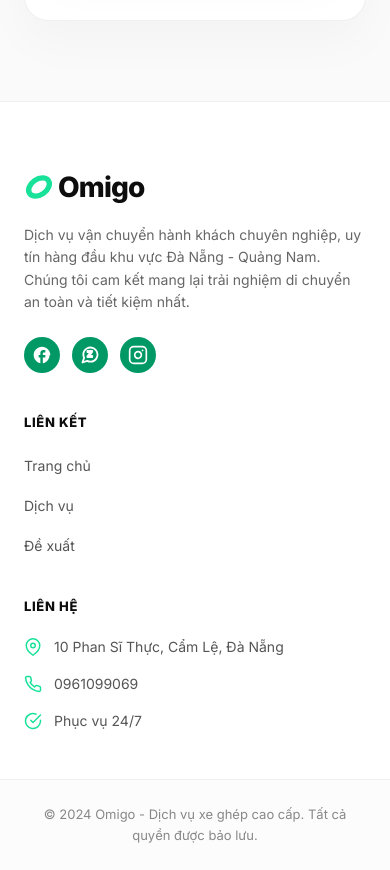
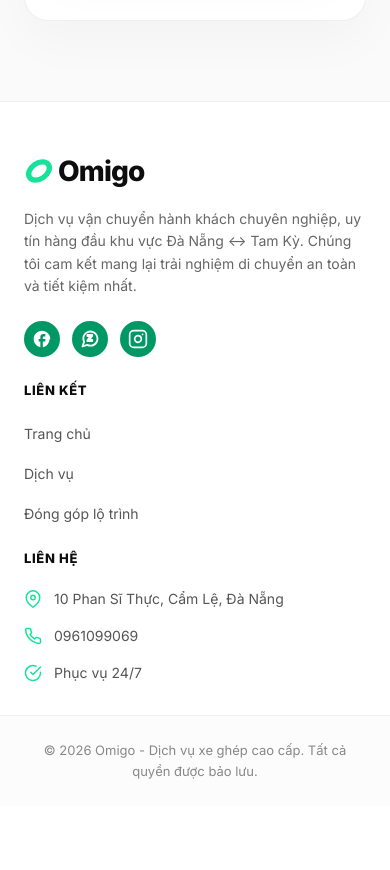
Before and after one commit to hotanduytung/Omigo, a Next.js app: page / in a window 390 px wide. Shown: the part 4926-5796 px from the top of the page. After the commit the page ends 5732 px from the top, so only its background shows below. Built offline with nearby package versions, Linux system fonts and the light colour scheme.

Commit message:
Optimize footer responsive spacing and update text content

```diff
--- a/src/app/globals.css
+++ b/src/app/globals.css
@@ -852,15 +852,16 @@
 .footer-grid {
   display: grid;
   grid-template-columns: repeat(1, 1fr);
-  gap: 40px;
+  gap: 24px;
   max-width: 1200px;
   margin: 0 auto;
-  padding: 0 24px 48px;
+  padding: 0 24px 32px;
 }
 
 @media (min-width: 768px) {
   .footer-grid {
     grid-template-columns: repeat(2, 1fr);
+    gap: 32px;
   }
 }
 
@@ -868,5 +869,6 @@
   .footer-grid {
     grid-template-columns: 2fr 1fr 1fr;
     gap: 32px;
+    padding-bottom: 48px;
   }
 }
--- a/src/app/layout.tsx
+++ b/src/app/layout.tsx
@@ -15,8 +15,8 @@
 });
 
 export const metadata: Metadata = {
-  title: 'Migo - Di chuyển thông minh, tiết kiệm',
-  description: 'Migo kết nối các chuyến xe ghép, bao xe và gửi hàng an toàn, siêu rẻ tại Việt Nam.',
+  title: 'Omigo - Di chuyển thông minh, tiết kiệm',
+  description: 'Omigo kết nối các chuyến xe ghép, bao xe và gửi hàng an toàn, siêu rẻ tại Việt Nam.',
 };
 
 export default function RootLayout({
--- a/src/components/Footer.tsx
+++ b/src/components/Footer.tsx
@@ -14,8 +14,8 @@
           <Logo light={false} />
           <p style={styles.brandDesc}>
             {language === 'vi'
-              ? 'Dịch vụ vận chuyển hành khách chuyên nghiệp, uy tín hàng đầu khu vực Đà Nẵng - Quảng Nam. Chúng tôi cam kết mang lại trải nghiệm di chuyển an toàn và tiết kiệm nhất.'
-              : 'Professional, top reputable passenger transport service in Da Nang - Quang Nam area. We are committed to bringing the safest and most economical travel experience.'}
+              ? 'Dịch vụ vận chuyển hành khách chuyên nghiệp, uy tín hàng đầu khu vực Đà Nẵng <-> Tam Kỳ. Chúng tôi cam kết mang lại trải nghiệm di chuyển an toàn và tiết kiệm nhất.'
+              : 'Professional, top reputable passenger transport service in Da Nang <-> Tam Ky area. We are committed to bringing the safest and most economical travel experience.'}
           </p>
           <div style={{ ...styles.socials, marginTop: '8px' }}>
             <a href="https://www.facebook.com/migo.vn/" target="_blank" rel="noopener noreferrer" style={styles.socialLink} title="Facebook">
@@ -44,7 +44,7 @@
           <ul style={styles.linkList}>
             <li><a href="#" style={styles.link}>{language === 'vi' ? 'Trang chủ' : 'Home'}</a></li>
             <li><a href="#services" style={styles.link}>{language === 'vi' ? 'Dịch vụ' : 'Services'}</a></li>
-            <li><a href="#routes" style={styles.link}>{language === 'vi' ? 'Đề xuất' : 'Suggest Route'}</a></li>
+            <li><a href="#routes" style={styles.link}>{language === 'vi' ? 'Đóng góp lộ trình' : 'Suggest Route'}</a></li>
           </ul>
         </div>
 
@@ -75,7 +75,7 @@
         </div>
       </div>
       <div style={styles.bottomBar}>
-        <p style={styles.rights}>{language === 'vi' ? '© 2024 Omigo - Dịch vụ xe ghép cao cấp. Tất cả quyền được bảo lưu.' : '© 2024 Omigo - Premium carpool service. All rights reserved.'}</p>
+        <p style={styles.rights}>{language === 'vi' ? '© 2026 Omigo - Dịch vụ xe ghép cao cấp. Tất cả quyền được bảo lưu.' : '© 2026 Omigo - Premium carpool service. All rights reserved.'}</p>
       </div>
     </footer>
   );
@@ -85,7 +85,7 @@
   footer: {
     backgroundColor: '#ffffff',
     borderTop: '1px solid #f0f0f0',
-    paddingTop: '64px',
+    paddingTop: '48px',
     color: '#333333',
   },
   colBrand: {
```
